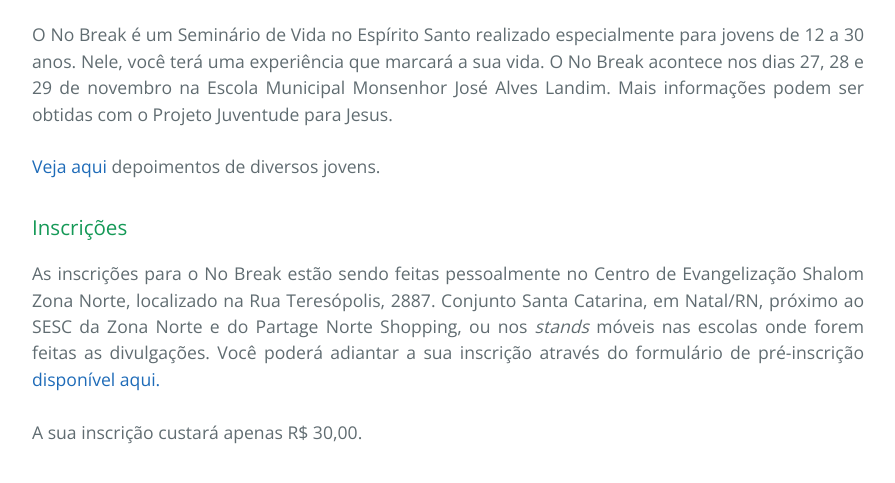
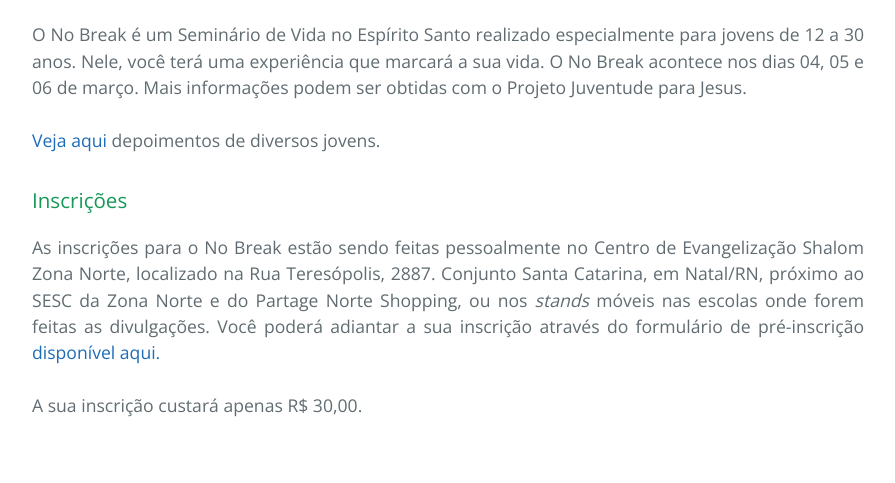
Before and after one commit to svesnobreak/svesnobreak.github.io, a plain HTML site: page index.html in a window 1280 px wide. Shown: the part 898-1381 px from the top of the page, without its empty margins (192-1087 px from the left). Drawn offline with nearby package versions, Linux system fonts and the light colour scheme.

Commit message:
Update index.html

```diff
--- a/index.html
+++ b/index.html
@@ -68,7 +68,7 @@
 <a id="sobre" class="anchor" href="#sobre" aria-hidden="true"><span class="octicon octicon-link"></span></a>Informações Gerais</h3>
 <center><img src="https://scontent-gru2-1.xx.fbcdn.net/hphotos-xlf1/v/t1.0-9/12743977_765804346884435_7142453081023550343_n.jpg?oh=984daac1c61d187884d2b345a9f708fd&oe=572C64DD" style="width:500; height:500px;"></center>
 <p style="text-align: justify">O No Break é um Seminário de Vida no Espírito Santo realizado especialmente para jovens de 12 a 30 anos. Nele, você terá uma
-experiência que marcará a sua vida. O No Break acontece nos dias 27, 28 e 29 de novembro na Escola Municipal Monsenhor José Alves Landim. Mais informações podem ser obtidas com
+experiência que marcará a sua vida. O No Break acontece nos dias 04, 05 e 06 de março. Mais informações podem ser obtidas com
 o Projeto Juventude para Jesus.<br><br><a href="http://svesnobreak.github.io/testemunhos.html">Veja aqui</a> depoimentos de diversos jovens.</p>
 
 <h3>
```
